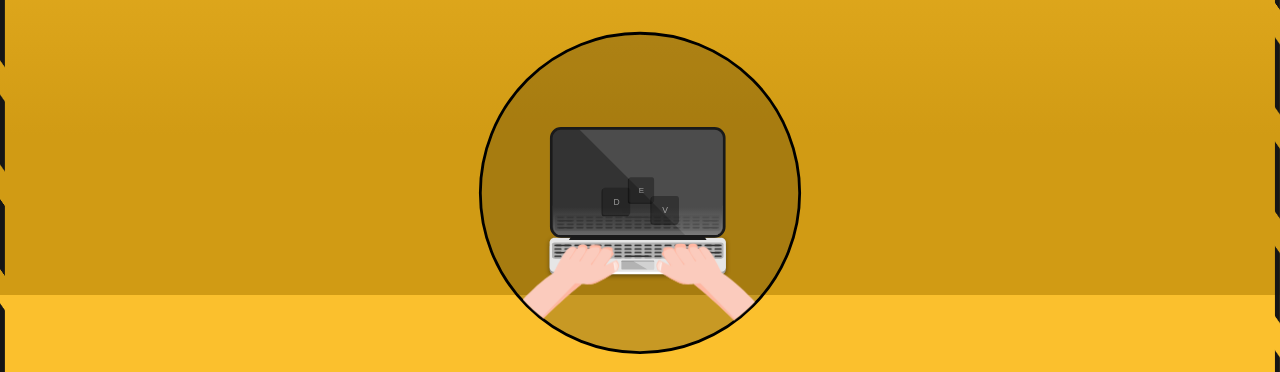
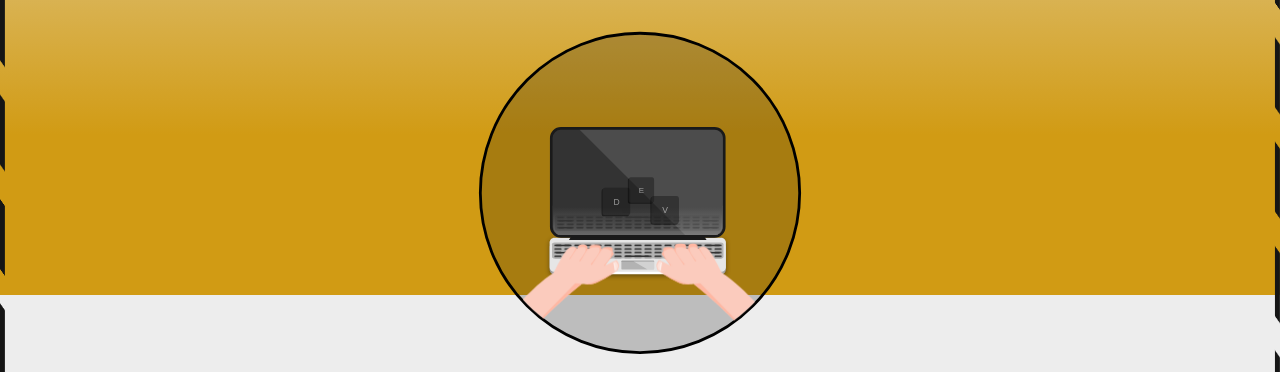
Before and after one commit to thecount1986/kaigohtech-under-construction, a plain HTML site: page docs/index.html in a window 1280 px wide. Shown: the part 505-877 px from the top of the page. Drawn offline with Linux system fonts and the light colour scheme.

Commit message:
change css colors

```diff
--- a/docs/styles.css
+++ b/docs/styles.css
@@ -6,11 +6,11 @@ body {
   -webkit-box-sizing: border-box;
 }
 html {
-  background-image: -webkit-linear-gradient(180deg, #fbc02d 20%, #d19b14 80%);
-  background-image: -moz-linear-gradient(180deg, #fbc02d 20%, #d19b14 80%);
-  background-image: -ms-linear-gradient(180deg, #fbc02d 20%, #d19b14 80%);
-  background-image: -o-linear-gradient(180deg, #fbc02d 20%, #d19b14 80%);
-  background-image: linear-gradient(180deg, #fbc02d 20%, #d19b14 80%);
+  background-image: -webkit-linear-gradient(180deg, #ededed 20%, #d19b14 80%);
+  background-image: -moz-linear-gradient(180deg, #ededed 20%, #d19b14 80%);
+  background-image: -ms-linear-gradient(180deg, #ededed 20%, #d19b14 80%);
+  background-image: -o-linear-gradient(180deg, #ededed 20%, #d19b14 80%);
+  background-image: linear-gradient(180deg, #ededed 20%, #d19b14 80%);
   height: 100%;
   width: 100%;
 }
```
